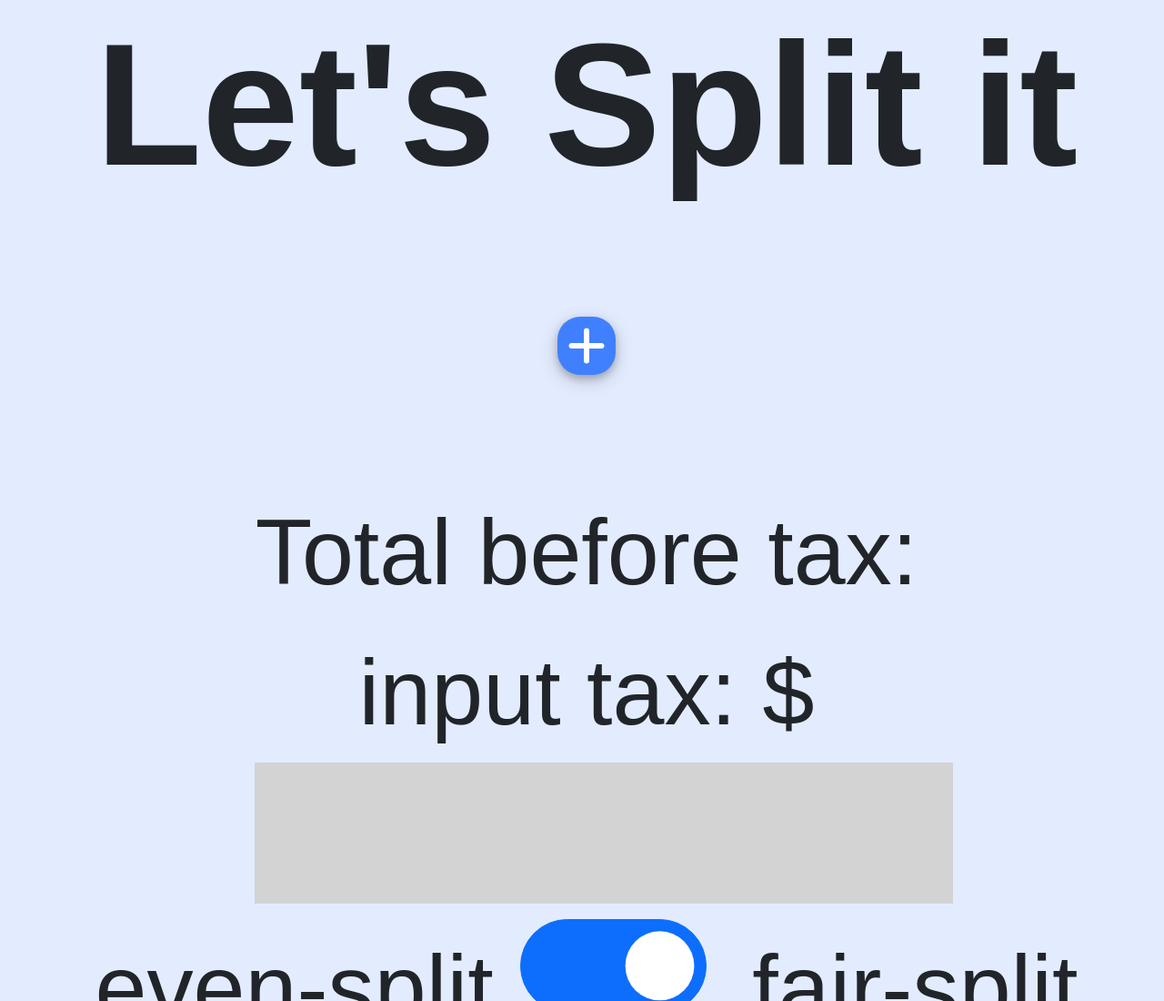
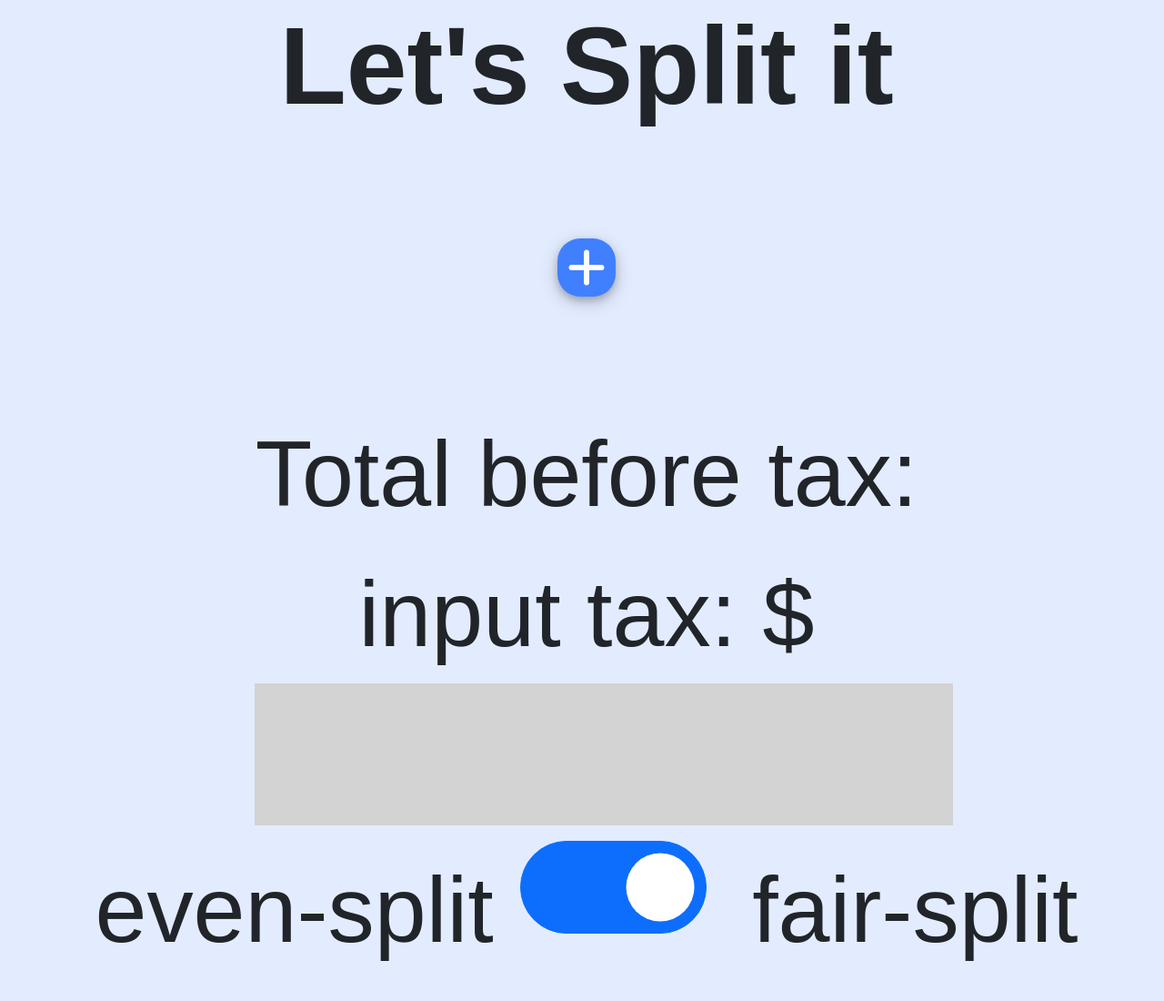
Before and after one commit to Johnathansanchez16/Lets-Split-it, a plain HTML site: page index.html in a window 1280 px wide. Shown: the top 1100 px of the page at 91% size. Drawn offline with nearby package versions, Linux system fonts and the light colour scheme; a web font is replaced by a local one.

Commit message:
heading fix

```diff
--- a/style.css
+++ b/style.css
@@ -2,7 +2,7 @@ h1{
 text-align:center;
 font-family: "Moirai One", sans-serif;
 font-weight: 800;
-font-size:15vw;
+font-size:15vh;
 font-style: normal;
 margin:0;
 padding:0;
```
